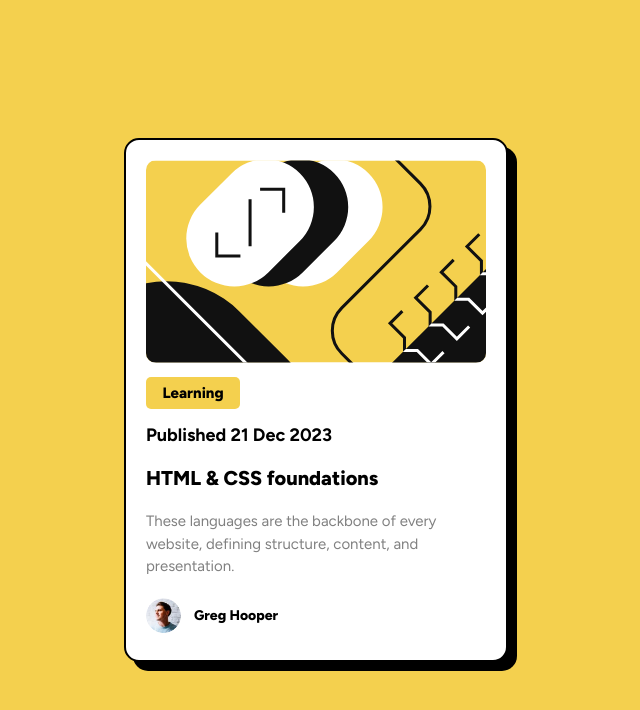
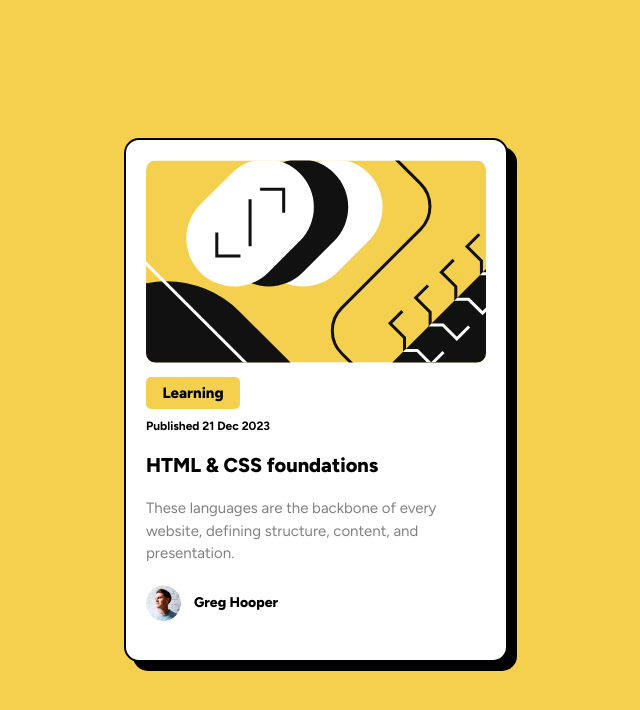
Before and after one commit to OfohJoshua/Blog-preview-card, a plain HTML site: page index.html in a window 1280 px wide. Shown: the whole page, without its empty margins (324-964 px from the left). Drawn offline with Linux system fonts and the light colour scheme.

Commit message:
Update style.css

```diff
--- a/style.css
+++ b/style.css
@@ -87,7 +87,7 @@ body {
 }
 
 h2 {
-  font-size: 18px;
+  font-size: 12px;
 }
 @media (max-width: 470px) {
   .container {
```
